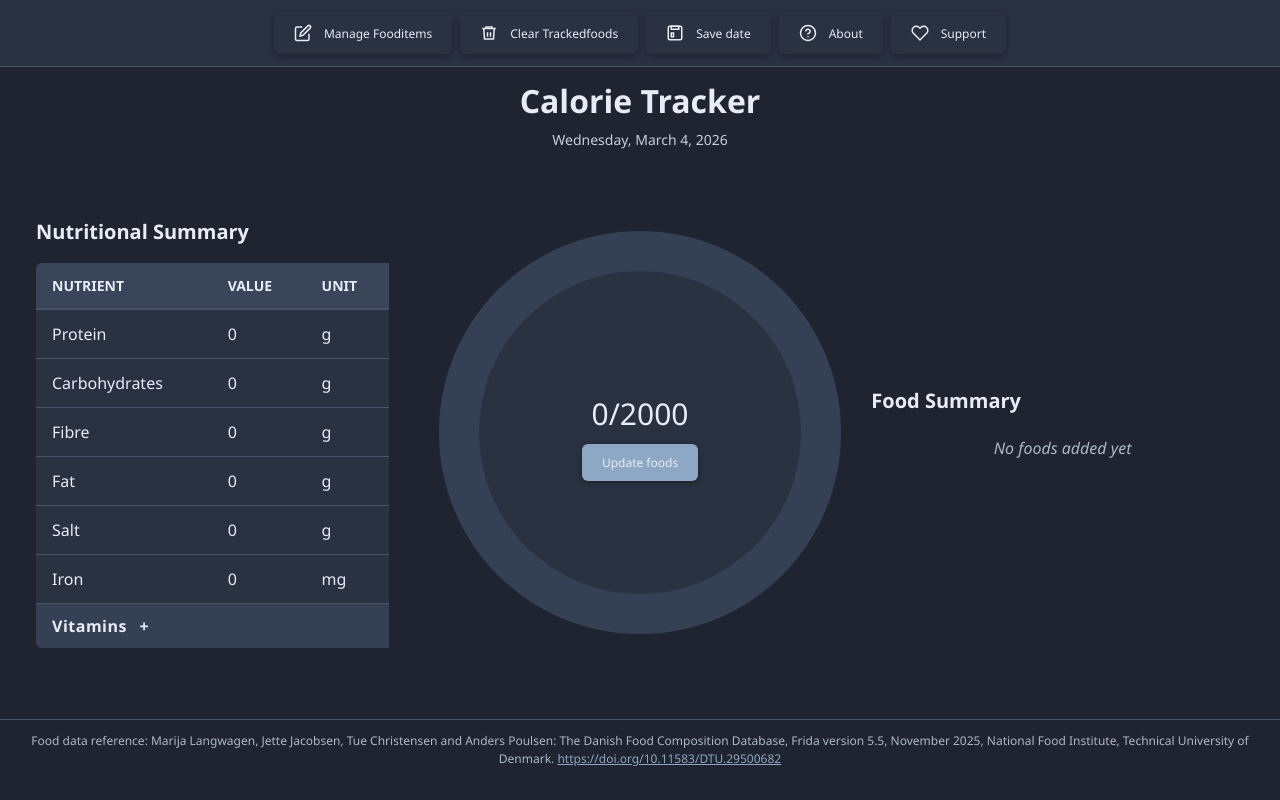
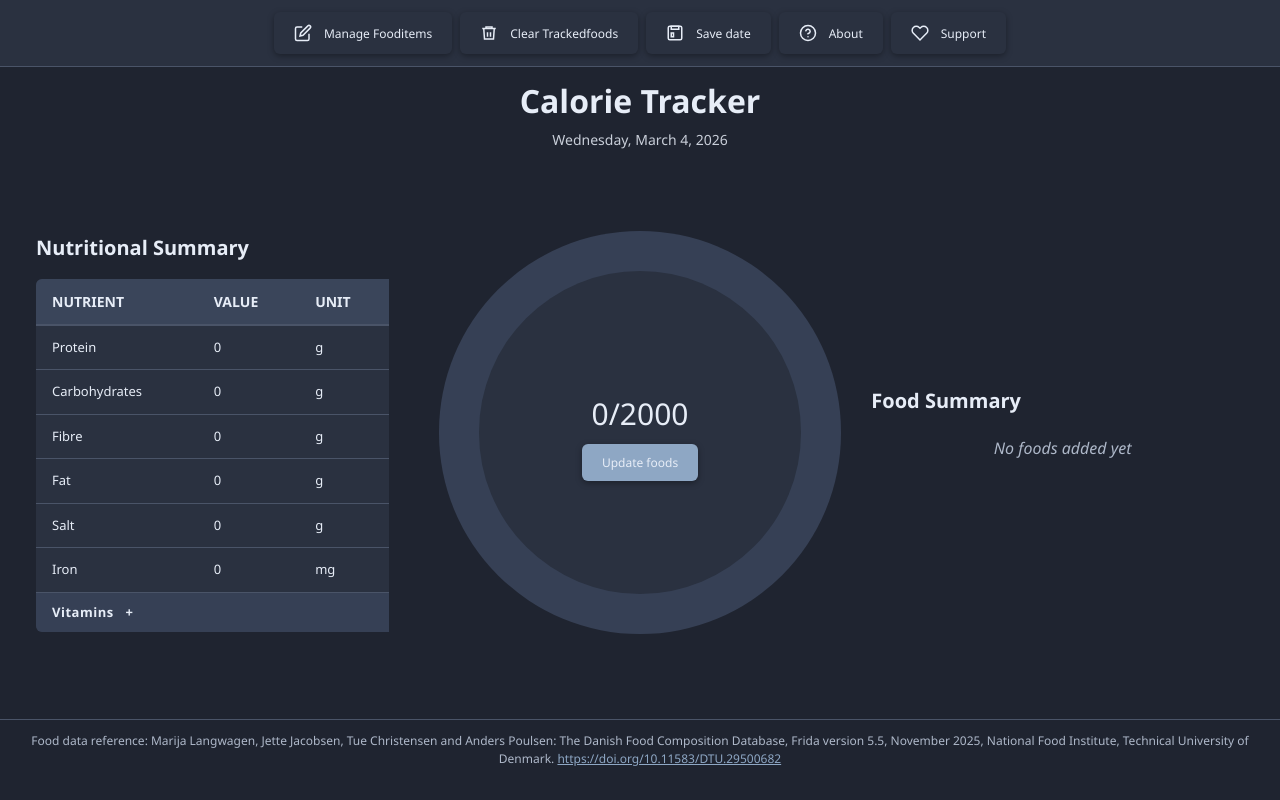
Before and after one commit to seanLindholm/CaloriTracker, a Vue app: page / in a window 1280 px wide. Built offline with nearby package versions, Linux system fonts and the light colour scheme.

Commit message:
Made fontt size smaller, in tabel cells

```diff
--- a/src/styles.css
+++ b/src/styles.css
@@ -169,6 +169,7 @@ table td {
   padding: 12px 16px;
   color: var(--text-color);
   border-bottom: 1px solid var(--border-color);
+  font-size: var(--font-size-info);
 }
 
 table tbody tr {
```
